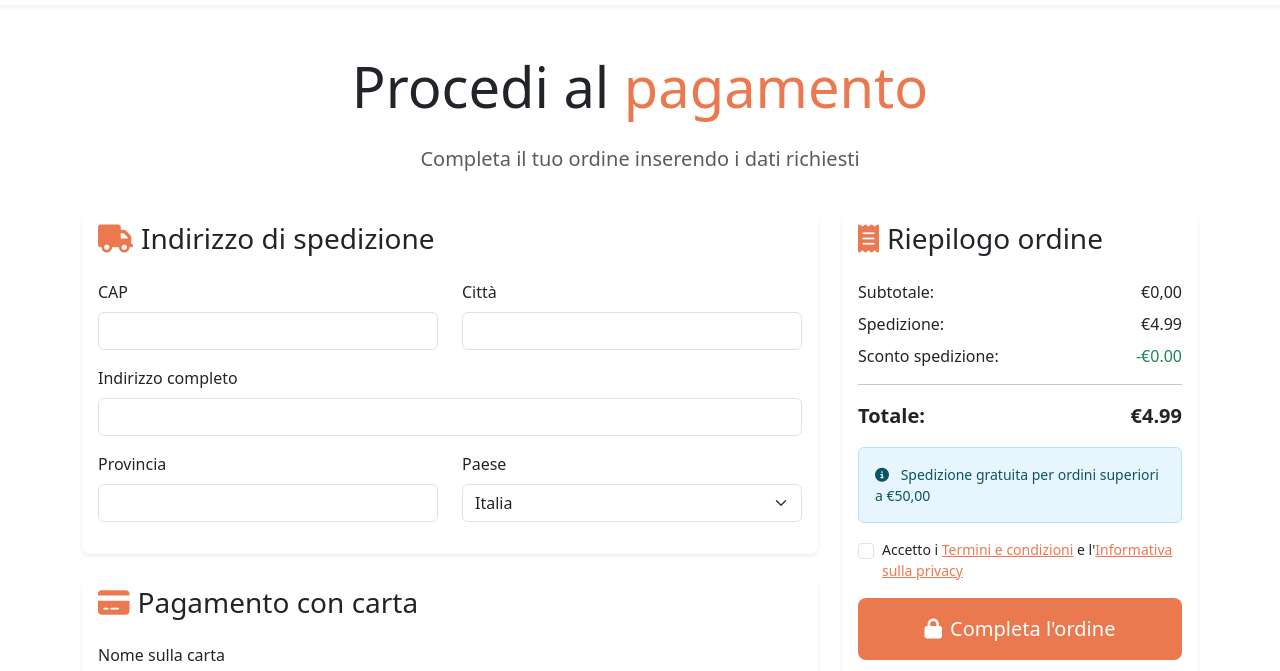
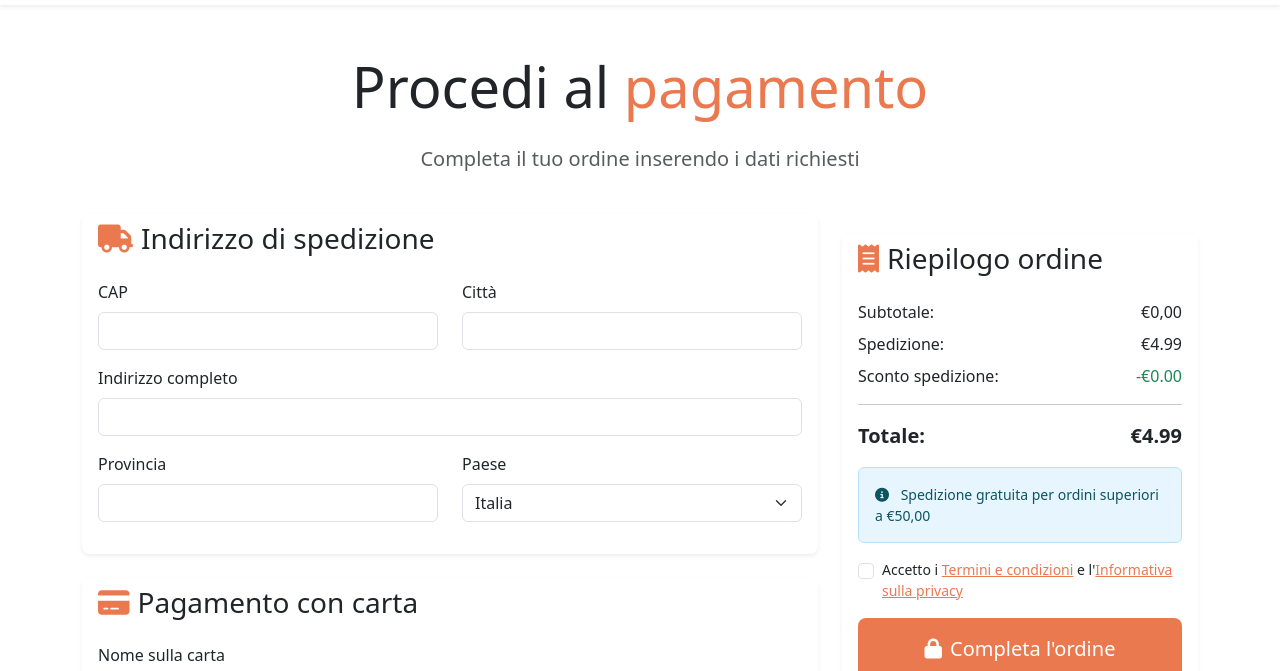
Before and after one commit to ValEnull/WebProject, a website: page public/payment.html in a window 1280 px wide. Shown: the part 61-732 px from the top of the page. Drawn offline with nearby package versions, Linux system fonts and the light colour scheme.

Commit message:
cambiamento a Riepilogo Ordine
rimossa proprietà Sticky-top che rendeva fixed la posizione del container

```diff
--- a/public/payment.html
+++ b/public/payment.html
@@ -124,7 +124,7 @@
 
             <!-- Colonna destra: Riepilogo ordine -->
             <div class="col-lg-4">
-                <div class="card border-0 shadow-sm sticky-top" style="top: 20px;">
+                <div class="card border-0 shadow-sm" style="top: 20px;">
                     <div class="card-header bg-white border-bottom-0">
                         <h3 class="card-title mb-0"><i class="fas fa-receipt me-2 text-orange"></i>Riepilogo ordine</h3>
                     </div>
```
